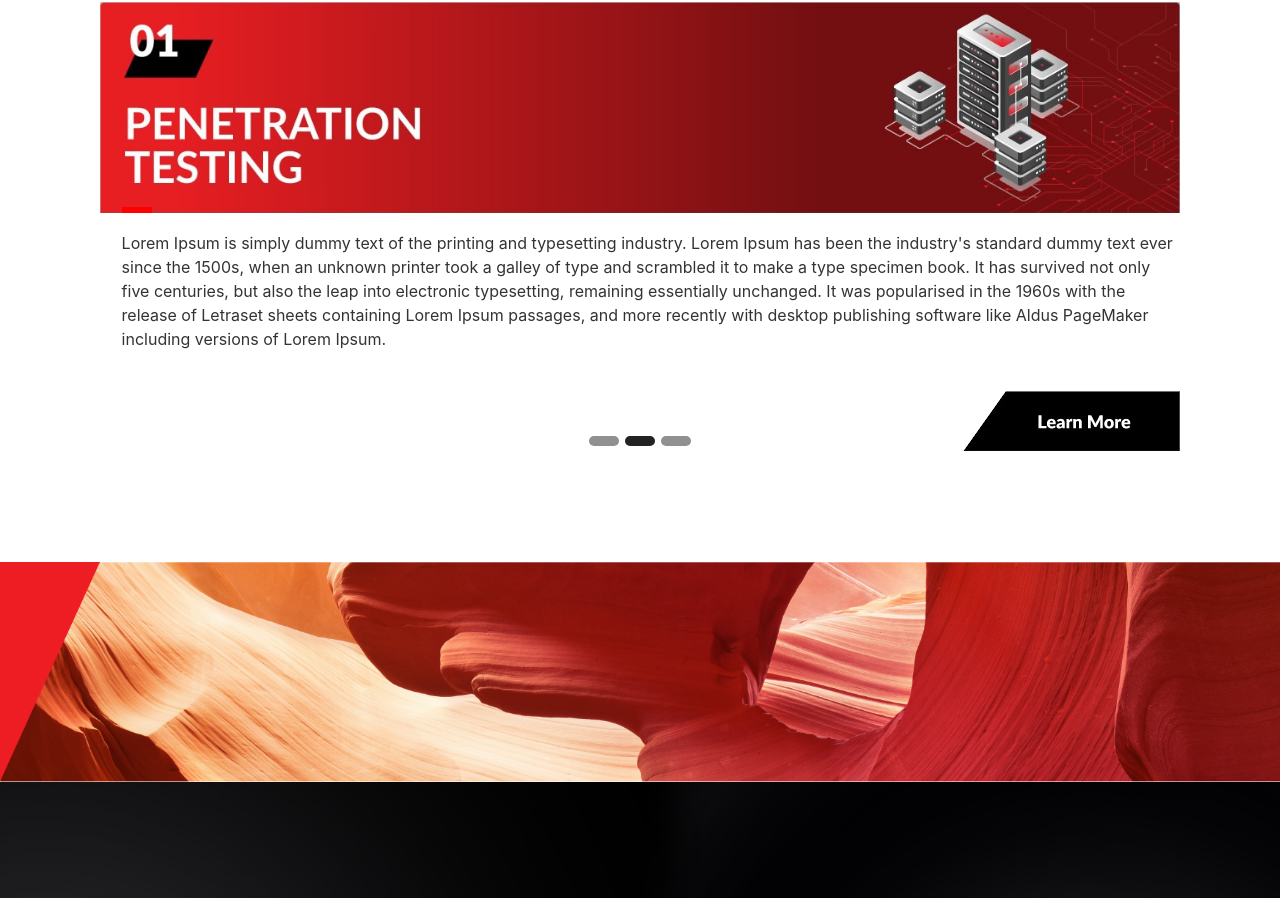
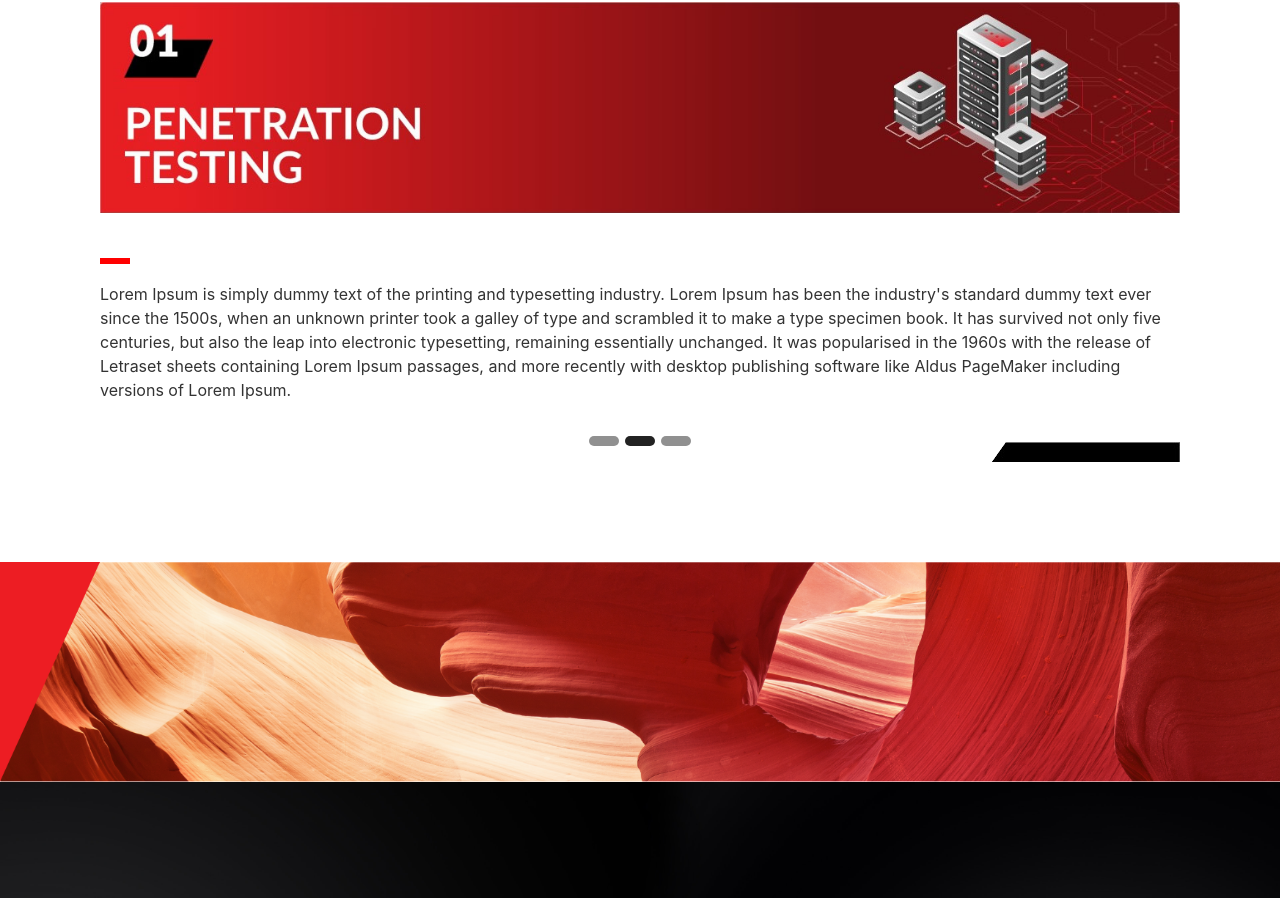
Before and after one commit to Panfi/Redshift, a React (Create React App) app: page / in a window 1280 px wide. Shown: the part 1301-2199 px from the top of the page. Built offline with nearby package versions, Linux system fonts and the light colour scheme.

Commit message:
Update home.css

```diff
--- a/src/pages/homeComponent/home.css
+++ b/src/pages/homeComponent/home.css
@@ -19,6 +19,8 @@
   font-weight: 900;
   margin-top: 70px;
 }
+
+.carousel-caption{ position: static!important;}
 .banner-t1{position: absolute; top: -1085px;}
 .banner-t2{position: absolute; top: -305px;}
 .home a.btn-default {
```
